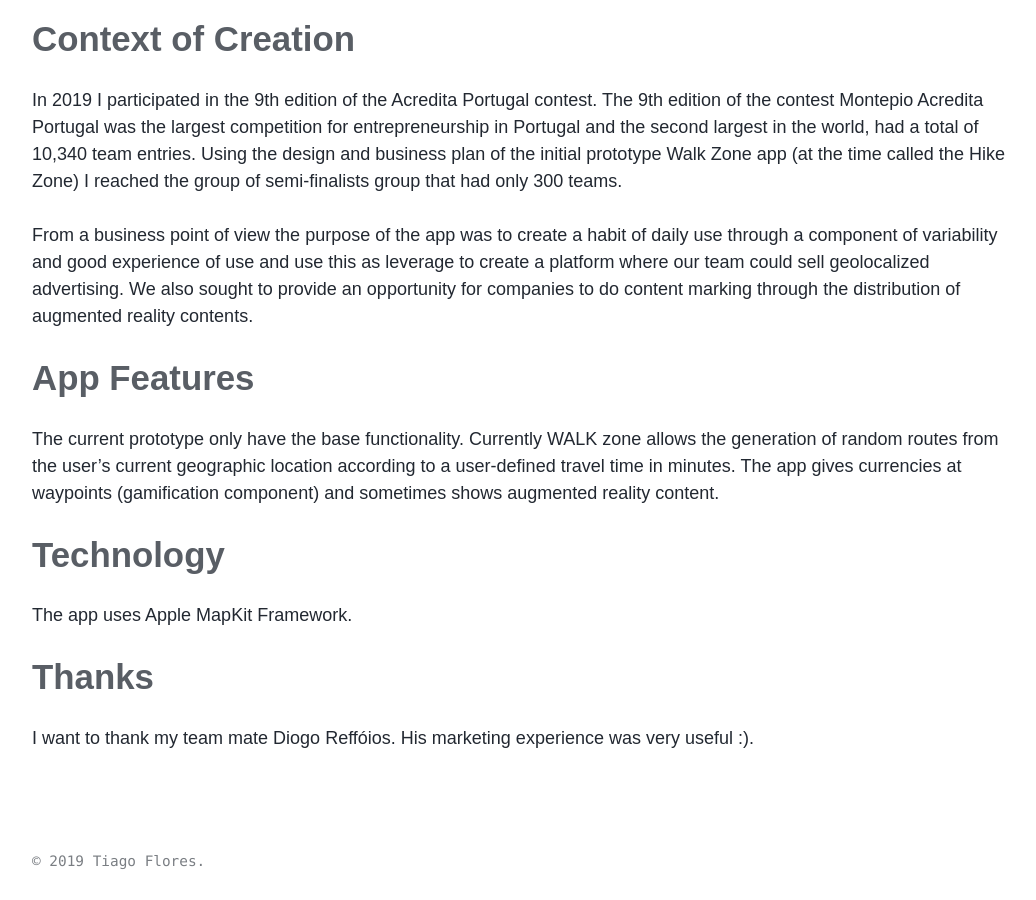
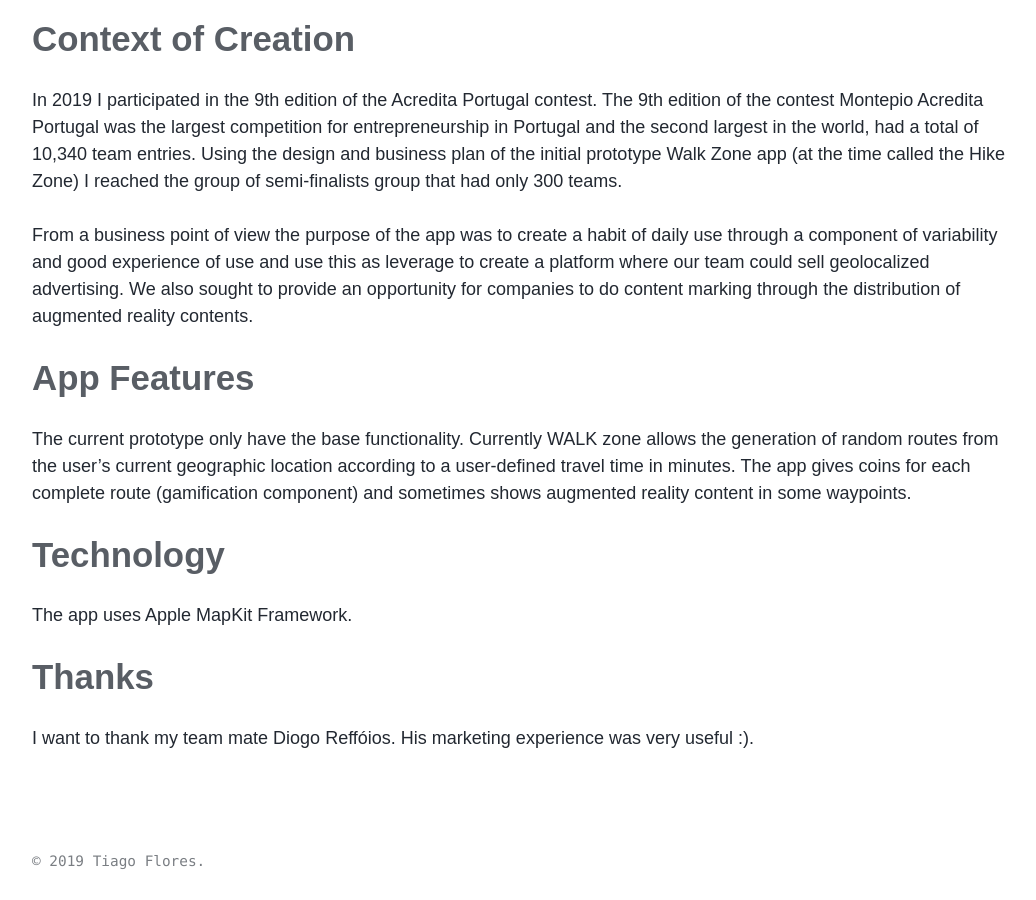
Before and after one commit to TiagoMJFlores/tiagomjflores.github.io, a Jekyll site: the page built from _appstore/walkzone.md, in a window 1280 px wide and 900 px high, scrolled down 1575 px. Shown: the whole window, without its empty margins (40-1076 px from the left). Built offline with Jekyll 4.4.1, drawn with Linux system fonts in a browser that asks for light colours.

Commit message:
phrase correction walkzone

```diff
--- a/_appstore/walkzone.md
+++ b/_appstore/walkzone.md
@@ -38,7 +38,7 @@
 
 The current prototype only have the base functionality.
 Currently WALK zone allows the generation of random routes from the user's current geographic location according to a user-defined travel time in minutes.
-The app gives currencies at waypoints (gamification component) and sometimes shows augmented reality content.
+The app gives coins for each complete route (gamification component) and sometimes shows augmented reality content in some waypoints.
 
 ## Technology
 
```
